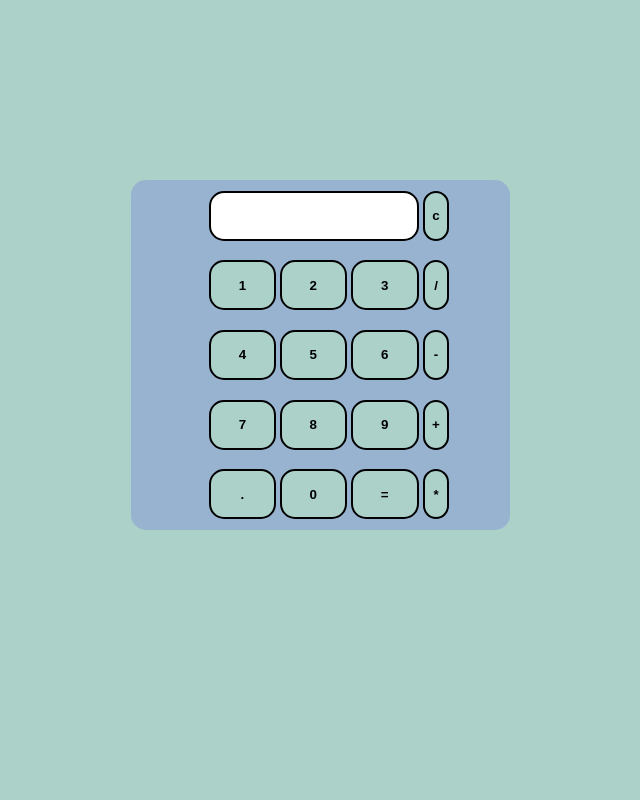
After one commit to gevorgharutyunyan/gmanmo, a Django app: page /calc/ in a window 1280 px wide. The commit adds this page. Shown: the whole page, without its empty margins (387-1027 px from the left). Run offline with Django 4.2, Linux system fonts and the light colour scheme.

Commit message:
Added currency link, added calculator

```diff
--- /dev/null
+++ b/budget/calculator.py
@@ -0,0 +1,5 @@
+from django.views.generic import TemplateView
+
+
+class Calculator(TemplateView):
+    template_name = "budget/calculator.html"
--- /dev/null
+++ b/budget/static/budget/css/calculator.css
@@ -0,0 +1,44 @@
+#calc{
+    background-color: #ABD1C9FF;
+    font-family: 'Nunito', sans-serif;
+    justify-content: center;
+}
+.calc-content{
+    background-color:#97B3D0FF;
+    font-family: Arial, Helvetica, sans-serif;
+    height: 350px;
+    width: 30%;
+    margin:180px 0 0  510px;
+    padding: 0;
+    border-radius: 15px;
+}
+.calc-table{
+    margin:75px;
+    max-width: 800px;
+    height: 350px;
+    width: 65%;
+}
+input[type="button"] {
+    background-color: #ABD1C9FF;
+    color: black;
+    border: solid black 2px;
+    border-radius: 15px;
+    width: 100%;
+    height: 50px;
+    border-collapse: collapse;
+    font-weight:bold;
+
+}
+input:hover {
+    background-color: #DBB04AFF;
+}
+
+input[type="text"]
+{
+    background-color:white;
+    border: solid black 2px;
+    width:100%;
+    height: 50px;
+    border-radius:15px;
+    font-weight:bold;
+}
--- /dev/null
+++ b/budget/static/budget/js/calculator.js
@@ -0,0 +1,19 @@
+		//function that display value
+		function dis(val)
+		{
+			document.getElementById("result").value+=val
+		}
+
+		//function that evaluates the digit and return result
+		function solve()
+		{
+			let x = document.getElementById("result").value
+			let y = eval(x)
+			document.getElementById("result").value = y
+		}
+
+		//function that clear the display
+		function clr()
+		{
+			document.getElementById("result").value = ""
+		}
--- /dev/null
+++ b/budget/templates/budget/calculator.html
@@ -0,0 +1,48 @@
+<html>
+{% load static %}
+<head>
+	<script type="text/javascript" src="{% static 'budget/js/calculator.js' %}"> </script>
+    <link rel="stylesheet" type="text/css" href="{% static 'budget/css/calculator.css' %}">
+</head>
+<!-- create table -->
+<body id="calc">
+	<div class = "calc-content">
+	<table class="calc-table">
+		<tr>
+			<td colspan="3"><input type="text" id="result"/></td>
+			<!-- clr() function will call clr to clear all value -->
+			<td><input type="button" value="c" onclick="clr()"/> </td>
+		</tr>
+		<tr>
+			<!-- create button and assign value to each button -->
+			<!-- dis("1") will call function dis to display value -->
+			<td><input type="button" value="1" onclick="dis('1')"/> </td>
+			<td><input type="button" value="2" onclick="dis('2')"/> </td>
+			<td><input type="button" value="3" onclick="dis('3')"/> </td>
+			<td><input type="button" value="/" onclick="dis('/')"/> </td>
+		</tr>
+		<tr>
+			<td><input type="button" value="4" onclick="dis('4')"/> </td>
+			<td><input type="button" value="5" onclick="dis('5')"/> </td>
+			<td><input type="button" value="6" onclick="dis('6')"/> </td>
+			<td><input type="button" value="-" onclick="dis('-')"/> </td>
+		</tr>
+		<tr>
+			<td><input type="button" value="7" onclick="dis('7')"/> </td>
+			<td><input type="button" value="8" onclick="dis('8')"/> </td>
+			<td><input type="button" value="9" onclick="dis('9')"/> </td>
+			<td><input type="button" value="+" onclick="dis('+')"/> </td>
+		</tr>
+		<tr>
+			<td><input type="button" value="." onclick="dis('.')"/> </td>
+			<td><input type="button" value="0" onclick="dis('0')"/> </td>
+			<!-- solve function call function solve to evaluate value -->
+			<td><input type="button" value="=" onclick="solve()"/> </td>
+			<td><input type="button" value="*" onclick="dis('*')"/> </td>
+		</tr>
+	</table>
+	</div>
+
+
+</body>
+</html>
--- a/budget/templates/budget/main_menu.html
+++ b/budget/templates/budget/main_menu.html
@@ -35,8 +35,9 @@
 </div>
 <div class="top-nav">
   <a href="">Home</a>
-  <a href="">News</a>
-  <a href="">Contact</a>
+  <a href="https://rate.am/" target="_blank">Currency</a>
+  <a href="{% url 'calc' %}">
+    Calculator</a>
   <a href="">About</a>
   <div class="right-nav-link">
     <a href="{% url 'logout' %}" id="log-out">Logout</a>
--- a/budget/urls.py
+++ b/budget/urls.py
@@ -4,6 +4,7 @@ from budget.views import SpentCreate, SpentList, SpentLoginView, RegisterPage, E
 from django.contrib.auth.views import LogoutView
 from django.conf import settings
 from django.conf.urls.static import static
+from budget.calculator import Calculator
 urlpatterns = [
     path('spent', SpentList.as_view(), name="spent"),
     path('logout', LogoutView.as_view(next_page="login"), name="logout"),
@@ -14,4 +15,5 @@ urlpatterns = [
     path('main-menu', MainMenu.as_view(), name="main-menu"),
     path('register', RegisterPage.as_view(), name="register"),
     path('spent-create/', SpentCreate.as_view(), name="spent-create"),
+    path('calc/', Calculator.as_view(), name="calc"),
 ] + static(settings.STATIC_URL, document_root=settings.STATIC_ROOT)
```
